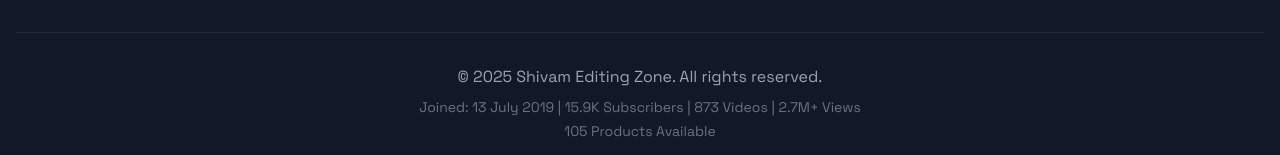
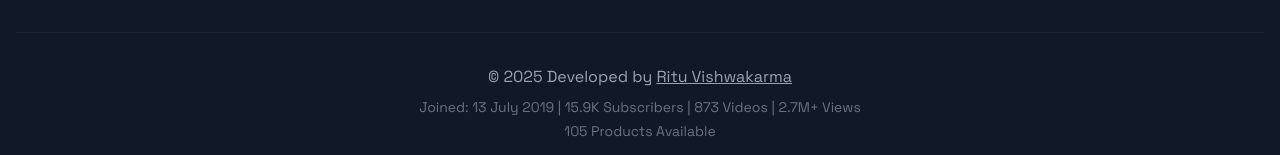
Before and after one commit to ritu11x/ShivamEditingZone, a React (Vite) app: page / in a window 1280 px wide. Shown: the part 2898-3053 px from the top of the page. Built offline with nearby package versions, Linux system fonts and the light colour scheme.

Commit message:
Update footer text and developer attribution

```diff
--- a/src/App.tsx
+++ b/src/App.tsx
@@ -2176,8 +2176,9 @@
           </div>
           <div className="border-t border-gray-800 pt-8 text-center">
             <p className="text-gray-400">
-              &copy; 2025 Shivam Editing Zone. All rights reserved.
-            </p>
+  © 2025 Developed by <a href="mailto:vishwakarmaritu011@gmail.com" className="underline">Ritu Vishwakarma</a>
+</p>
+
             <p className="text-gray-500 text-sm mt-2">
               Joined: 13 July 2019 | 15.9K Subscribers | 873 Videos | 2.7M+
               Views
```
